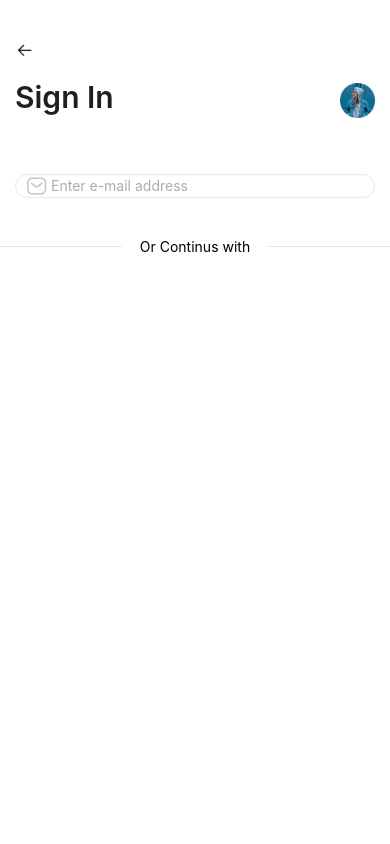
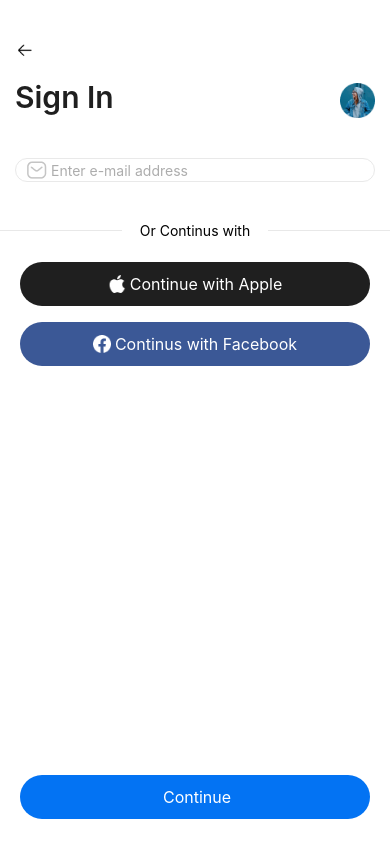
Before and after one commit to hassangulzar1/Native-Assignment-1, a React Native app: screen / in a window 390 px wide. Built offline with nearby package versions, Linux system fonts and the light colour scheme.

Commit message:
signup in page done

```diff
--- /dev/null
+++ b/src/components/BigButton/BigButton.jsx
@@ -0,0 +1,35 @@
+import React from 'react';
+import {Image, Text, TouchableOpacity, StyleSheet} from 'react-native';
+
+const BigButton = props => {
+  return (
+    <TouchableOpacity style={[styles.button, {backgroundColor: props.color}]}>
+      {props.buttonImg && (
+        <Image style={{height: 18, width: 18}} source={props.buttonImg} />
+      )}
+      <Text style={styles.buttonTxt}>{props.text}</Text>
+    </TouchableOpacity>
+  );
+};
+
+export default BigButton;
+
+const styles = StyleSheet.create({
+  button: {
+    display: 'flex',
+    flexDirection: 'row',
+    padding: 10,
+    justifyContent: 'center',
+    alignItems: 'center',
+    marginVertical: 8,
+    borderRadius: 30,
+    marginHorizontal: 20,
+  },
+  buttonTxt: {
+    marginStart: 4,
+    color: 'white',
+    fontSize: 16,
+    fontWeight: '400',
+    lineHeight: 24,
+  },
+});
--- a/src/screens/3- Authentication pages/SignIn.jsx
+++ b/src/screens/3- Authentication pages/SignIn.jsx
@@ -2,24 +2,45 @@ import React from 'react';
 import AuthHeader from '../../components/AuthHeader/AuthHeader';
 import Input from '../../components/Input/Input';
 import {View, Image, Text, StyleSheet} from 'react-native';
+import BigButton from '../../components/BigButton/BigButton';
 
 const SignIn = () => {
-  let image = require('../../assets/settingsLogo.png');
-  let inputImg = require('../../assets/emailInput.png');
   return (
     <View style={{flex: 1}}>
       <View style={{flex: 1, marginHorizontal: 15}}>
-        <AuthHeader title="Sign In" img={image} />
+        <AuthHeader
+          title="Sign In"
+          img={require('../../assets/settingsLogo.png')}
+        />
       </View>
 
       <View style={{flex: 4}}>
-        <Input inputImg={inputImg} placeHolder="Enter e-mail address" />
+        <Input
+          inputImg={require('../../assets/emailInput.png')}
+          placeHolder="Enter e-mail address"
+        />
 
         <View style={styles.afterSignIn}>
           <Image source={require('../../assets/line.png')} />
           <Text style={{color: 'rgba(0, 0, 0, 1)'}}>Or Continus with</Text>
           <Image source={require('../../assets/line.png')} />
         </View>
+
+        <View style={{marginTop: 15}}>
+          <BigButton
+            buttonImg={require('../../assets/appleButtonImg.png')}
+            text="Continue with Apple"
+            color="rgba(31, 31, 31, 1)"
+          />
+          <BigButton
+            buttonImg={require('../../assets/fbButtonImg.png')}
+            text="Continus with Facebook"
+            color="rgba(59, 88, 150, 1)"
+          />
+        </View>
+      </View>
+      <View style={{flex: 0.5}}>
+        <BigButton text="Continue" color="rgba(3, 115, 243, 1)" />
       </View>
     </View>
   );
```
Also changed, not shown: src/assets/appleButtonImg.png (added), src/assets/fbButtonImg.png (added).
